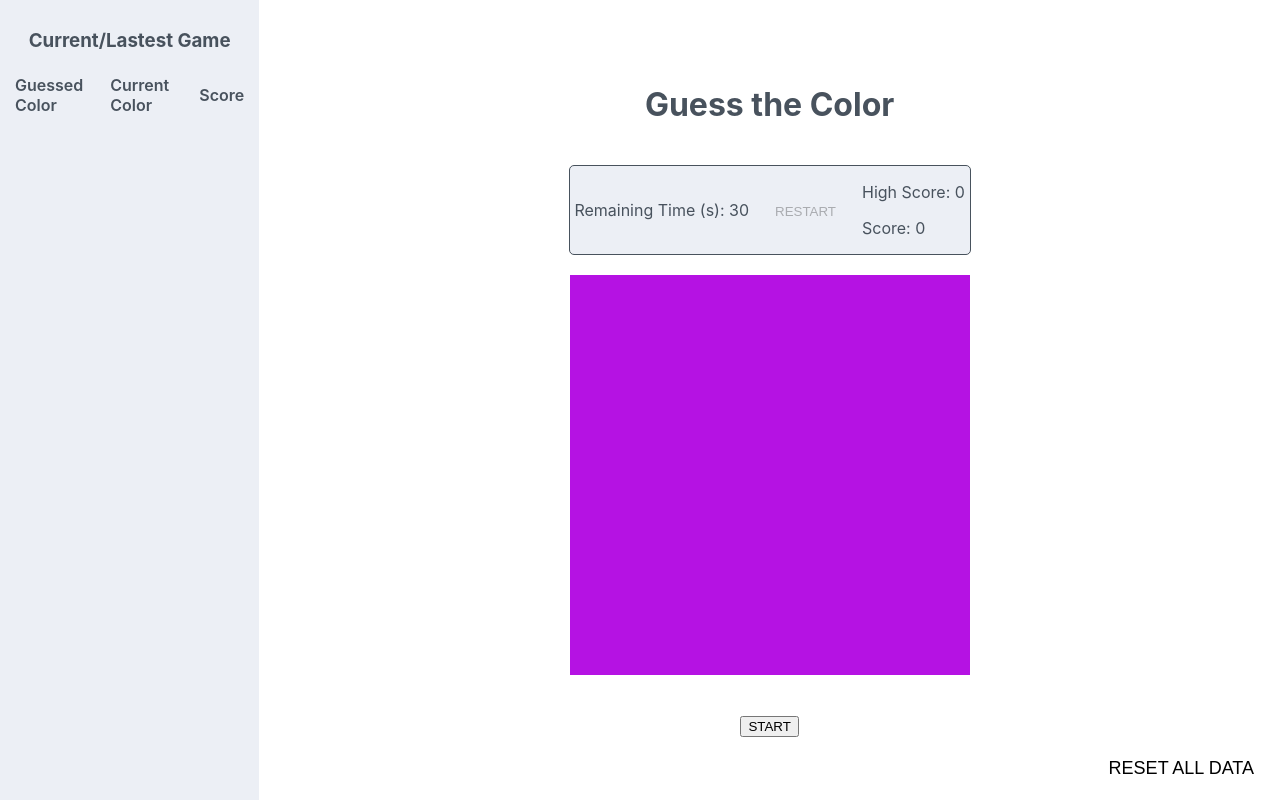
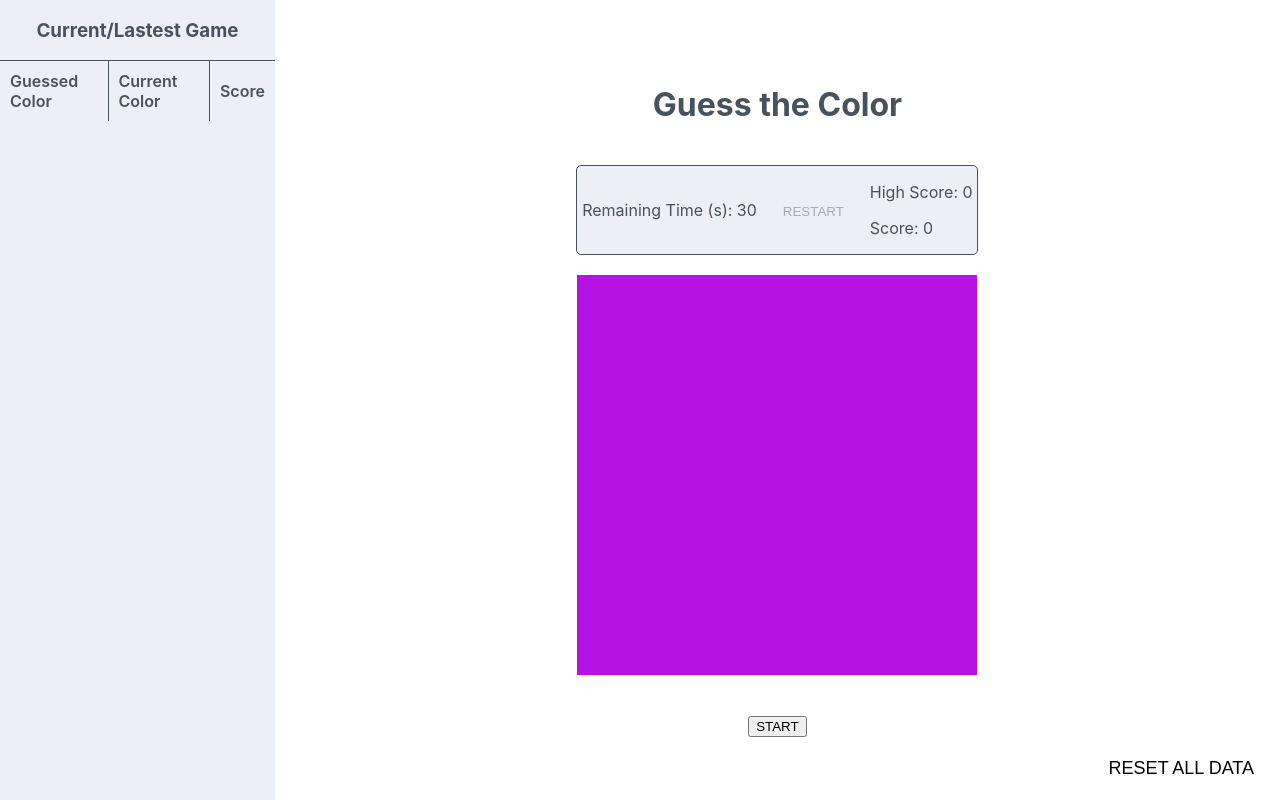
Before and after one commit to mauromaiodev/desafio-frontend-analytics, a React (Create React App) app: page / in a window 1280 px wide. Built offline with nearby package versions, Linux system fonts and the light colour scheme.

Commit message:
feat: css adjustment in gameHistory and sidebar

```diff
--- a/src/components/GameHistory/GameHistory.css
+++ b/src/components/GameHistory/GameHistory.css
@@ -1,16 +1,27 @@
 .game-history-container {
- display: flex;
- flex-direction: column;
- align-items: center;
+  display: flex;
+  flex-direction: column;
+  align-items: center;
 }
 
 .game-history-headers {
   display: flex;
   justify-content: center;
   align-items: center;
-  gap: 20px;
   font-weight: 600;
-  padding: 5px;
+  border-top: 1px solid;
+}
+
+.span-1 {
+  padding: 10px;
+  border-right: 1px solid;
+}
+.span-2 {
+  padding: 10px;
+  border-right: 1px solid;
+}
+.span-3 {
+  padding: 10px;
 }
 
 .ul-container {
@@ -18,14 +29,18 @@
   flex-direction: column;
   margin: 0;
   gap: 10px;
-  padding: 5px;
+  padding: 0px;
+  width: 100%;
 }
 
 .li-container {
   display: flex;
   flex-direction: row;
   list-style: none;
-  padding: 0;
-  margin: 0;
-  gap: 10px
+  gap: 10px;
+  padding: 5px;
 }
+
+.ul-container li:nth-child(odd) {
+  background-color: #dbdfe6;
+}
--- a/src/components/GameHistory/GameHistory.js
+++ b/src/components/GameHistory/GameHistory.js
@@ -7,9 +7,9 @@ function GameHistory({ gameHistory }) {
     <div className="game-history-container">
       <h3>Current/Lastest Game</h3>
       <div className="game-history-headers">
-        <span>Guessed Color</span>
-        <span>Current Color</span>
-        <span>Score</span>
+        <span className="span-1">Guessed Color</span>
+        <span className="span-2">Current Color</span>
+        <span className="span-3">Score</span>
       </div>
       <ul className="ul-container">
         {gameHistory.map((item, index) => (
--- a/src/components/SideBar/SideBar.css
+++ b/src/components/SideBar/SideBar.css
@@ -1,8 +1,7 @@
 .sidebar {
-    width: 300px;
+    width: 350px;
     background-color: #eceff5;
     color: #48525d;
-    padding: 10px;
     display: flex;
     flex-direction: column;
     align-items: center;
```
